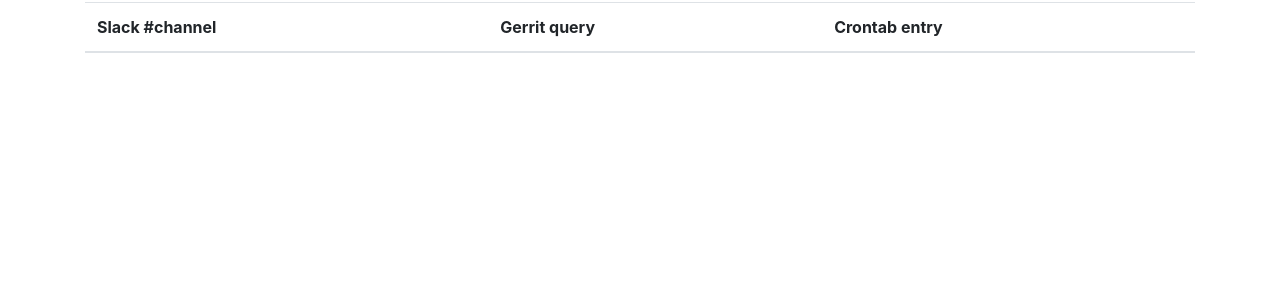
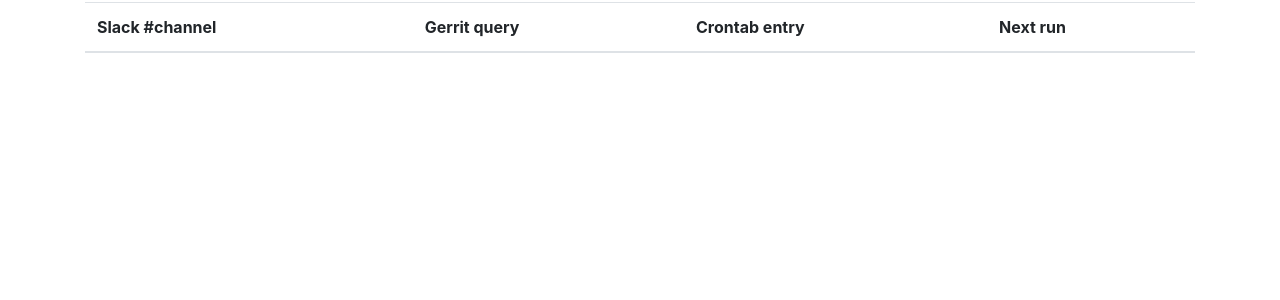
Before and after one commit to kissgyorgy/slack-review-bot, a Django app: page / in a window 1280 px wide. Shown: the part 72-372 px from the top of the page. Run offline with Django 3.2, Linux system fonts and the light colour scheme; data that the repository does not hold is empty; parts of the project's set-up code (start-up, migrations or seed data) failed here and were passed over; some libraries are stand-ins or nearby versions.

Commit message:
Add next run column to the list of crontabs

```diff
--- a/web/templates/home.html
+++ b/web/templates/home.html
@@ -16,7 +16,7 @@
             <th scope="col">Slack #channel</th>
             <th scope="col">Gerrit query</th>
             <th scope="col">Crontab entry</th>
-            {# <th scope="col">Next run</th> #}
+            <th scope="col">Next run</th>
           </tr>
         </thead>
         <tbody>
@@ -37,7 +37,7 @@
                   <pre>{{ crontab.crontab }}</pre>
                 {# </a> #}
               </td>
-              {# <td>{{ cron_time.next }}</td> #}
+              <td>{{ crontab.next }}</td>
             </tr>
           {% endfor %}
         </tbody>
```
